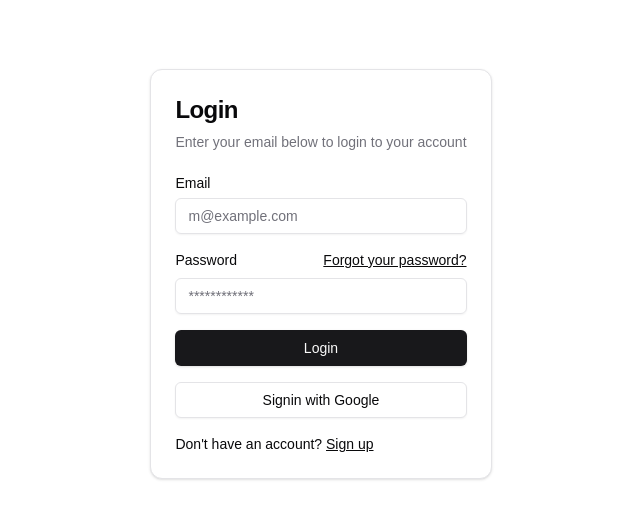
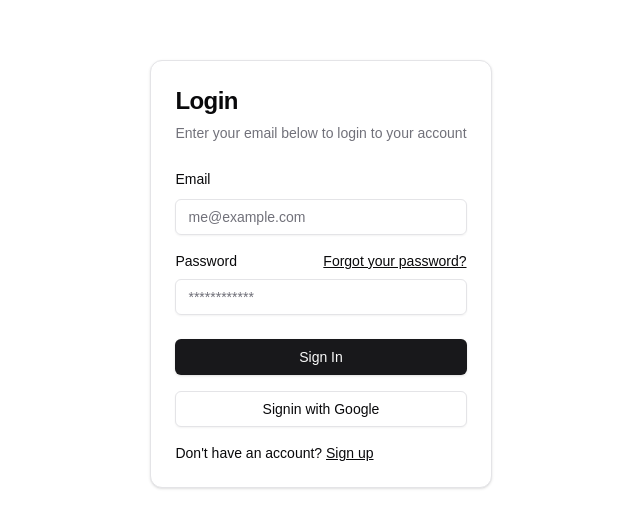
Before and after one commit to w3labkr/nextjs14-authjs5-dashboard, a Next.js app: page /auth/signin in a window 1280 px wide. Shown: the part 126-654 px from the top of the page, without its empty margins (319-959 px from the left). Built offline with nearby package versions, Linux system fonts and the light colour scheme.

Commit message:
Refactor

```diff
--- a/app/auth/forgot-password/page.tsx
+++ b/app/auth/forgot-password/page.tsx
@@ -1,9 +1,36 @@
+import Link from "next/link"
+import { ArrowLeft } from "lucide-react"
+
+import {
+  Card,
+  CardContent,
+  CardDescription,
+  CardHeader,
+  CardTitle,
+} from "@/components/ui/card"
 import { ForgotPasswordForm } from "@/components/forgot-password-form"
 
 export default function Page() {
   return (
     <div className="flex h-screen w-full items-center justify-center px-4">
-      <ForgotPasswordForm />
+      <Card className="mx-auto max-w-sm">
+        <CardHeader>
+          <CardTitle className="text-2xl">Forgot your password?</CardTitle>
+          <CardDescription>
+            Enter your email address below and we will send you a message to reset your password.
+          </CardDescription>
+        </CardHeader>
+        <CardContent>
+          <ForgotPasswordForm />
+          <div className="mt-4 text-sm text-center">
+            <ArrowLeft className="inline size-4 -ml-4" />
+            {` Back to `}
+            <Link href="/auth/signin" className="underline">
+              sign in
+            </Link>
+          </div>
+        </CardContent>
+      </Card>
     </div>
   )
 }
--- a/app/auth/new-password/page.tsx
+++ b/app/auth/new-password/page.tsx
@@ -1,9 +1,36 @@
+import Link from "next/link"
+import { ArrowLeft } from "lucide-react"
+
+import {
+  Card,
+  CardContent,
+  CardDescription,
+  CardHeader,
+  CardTitle,
+} from "@/components/ui/card"
 import { NewPasswordForm } from "@/components/new-password-form"
 
 export default function Page() {
   return (
     <div className="flex h-screen w-full items-center justify-center px-4">
-      <NewPasswordForm />
+      <Card className="mx-auto max-w-sm">
+        <CardHeader>
+          <CardTitle className="text-2xl">Set new password</CardTitle>
+          <CardDescription>
+            Please enter your new password below.
+          </CardDescription>
+        </CardHeader>
+        <CardContent>
+          <NewPasswordForm />
+          <div className="mt-4 text-sm text-center">
+            <ArrowLeft className="inline size-4 -ml-4" />
+            {` Back to `}
+            <Link href="/auth/signin" className="underline">
+              sign in
+            </Link>
+          </div>
+        </CardContent>
+      </Card>
     </div>
   )
 }
--- a/app/auth/signup/page.tsx
+++ b/app/auth/signup/page.tsx
@@ -1,9 +1,37 @@
+import Link from "next/link"
+
+import {
+  Card,
+  CardContent,
+  CardDescription,
+  CardHeader,
+  CardTitle,
+} from "@/components/ui/card"
 import { SignupForm } from "@/components/signup-form"
 
 export default function Page() {
   return (
     <div className="flex h-screen w-full items-center justify-center px-4">
-      <SignupForm />
+      <Card className="mx-auto max-w-sm">
+        <CardHeader>
+          <CardTitle className="text-2xl">Create an account</CardTitle>
+          <CardDescription>
+            Enter your email below to create your account
+          </CardDescription>
+        </CardHeader>
+        <CardContent>
+          <SignupForm />
+          <div className="mt-4 text-sm text-muted-foreground">
+            By clicking sign up, you agree to our <Link href="#" className="underline text-black">Terms of Service</Link> and <Link href="#" className="underline text-black">Privacy Policy</Link> .
+          </div>
+          <div className="mt-4 text-sm">
+            Already have an account?{" "}
+            <Link href="/auth/signin" className="underline">
+              Sign in
+            </Link>
+          </div>
+        </CardContent>
+      </Card>
     </div>
   )
 }
--- a/components/forgot-password-form.tsx
+++ b/components/forgot-password-form.tsx
@@ -1,22 +1,13 @@
 'use client'
 
 import * as React from "react"
-import Link from "next/link"
 import { useRouter } from "next/navigation"
-import { ArrowLeft } from "lucide-react"
 
 import { zodResolver } from "@hookform/resolvers/zod"
 import { useForm } from "react-hook-form"
 import { z } from "zod"
 
 import { Button } from "@/components/ui/button"
-import {
-  Card,
-  CardContent,
-  CardDescription,
-  CardHeader,
-  CardTitle,
-} from "@/components/ui/card"
 import {
   Form,
   FormControl,
@@ -43,22 +34,14 @@ export function ForgotPasswordForm() {
     },
   })
 
-  function onSubmit(data: FormValues) {
-    console.log(data)
+  function onSubmit(values: FormValues) {
+    console.log(values)
     router.push('/auth/verify-code')
   }
 
   return (
-    <Card className="mx-auto max-w-sm">
-      <CardHeader>
-        <CardTitle className="text-2xl">Forgot your password?</CardTitle>
-        <CardDescription>
-          Enter your email address below and we will send you a message to reset your password.
-        </CardDescription>
-      </CardHeader>
-      <CardContent>
     <Form {...form}>
-          <form className="space-y-2" onSubmit={form.handleSubmit(onSubmit)}>
+      <form className="space-y-4" onSubmit={form.handleSubmit(onSubmit)}>
         <FormField
           control={form.control}
           name="email"
@@ -76,14 +59,5 @@ export function ForgotPasswordForm() {
         <Button type="submit" className="w-full">Send</Button>
       </form>
     </Form>
-        <div className="mt-4 text-sm text-center">
-          <ArrowLeft className="inline size-4 -ml-4" />
-          {` Back to `}
-          <Link href="/auth/signin" className="underline">
-            sign in
-          </Link>
-        </div>
-      </CardContent>
-    </Card>
   )
 }
--- a/components/new-password-form.tsx
+++ b/components/new-password-form.tsx
@@ -1,21 +1,12 @@
 'use client'
 
-import Link from "next/link"
 import { useRouter } from "next/navigation"
-import { ArrowLeft } from "lucide-react"
 
 import { zodResolver } from "@hookform/resolvers/zod"
 import { useForm } from "react-hook-form"
 import { z } from "zod"
 
 import { Button } from "@/components/ui/button"
-import {
-  Card,
-  CardContent,
-  CardDescription,
-  CardHeader,
-  CardTitle,
-} from "@/components/ui/card"
 import {
   Form,
   FormControl,
@@ -48,22 +39,14 @@ export function NewPasswordForm() {
     },
   })
 
-  function onSubmit(data: FormValues) {
-    console.log(data)
+  function onSubmit(values: FormValues) {
+    console.log(values)
     router.push('/auth/signin')
   }
 
   return (
-    <Card className="mx-auto max-w-sm">
-      <CardHeader>
-        <CardTitle className="text-2xl">Set new password</CardTitle>
-        <CardDescription>
-          Please enter your new password below.
-        </CardDescription>
-      </CardHeader>
-      <CardContent>
     <Form {...form}>
-          <form className="space-y-2" onSubmit={form.handleSubmit(onSubmit)}>
+      <form className="space-y-4" onSubmit={form.handleSubmit(onSubmit)}>
         <FormField
           control={form.control}
           name="newPassword"
@@ -95,14 +78,5 @@ export function NewPasswordForm() {
         <Button type="submit" className="w-full">Submit</Button>
       </form>
     </Form>
-        <div className="mt-4 text-sm text-center">
-          <ArrowLeft className="inline size-4 -ml-4" />
-          {` Back to `}
-          <Link href="/auth/signin" className="underline">
-            sign in
-          </Link>
-        </div>
-      </CardContent>
-    </Card>
   )
 }
--- a/components/signin-with-credentials.tsx
+++ b/components/signin-with-credentials.tsx
@@ -1,6 +1,8 @@
 'use client'
 
+import * as React from "react"
 import Link from "next/link"
+import { useRouter } from "next/navigation"
 import { signIn } from "next-auth/react"
 
 import { zodResolver } from "@hookform/resolvers/zod"
@@ -18,61 +20,71 @@ import {
 } from "@/components/ui/form"
 import { Button } from "@/components/ui/button"
 import { Input } from "@/components/ui/input"
-import { Label } from "@/components/ui/label"
 
-const formSchema = z.object({
-  username: z.string().min(2, {
-    message: "Username must be at least 2 characters.",
-  }),
+const FormSchema = z.object({
+  email: z.string().max(255).email(),
+  password: z.string().min(6).max(72),
 })
 
+type FormValues = z.infer<typeof FormSchema>
+
 export function SignInWithCredentials() {
-
-  const form = useForm<z.infer<typeof formSchema>>({
-    resolver: zodResolver(formSchema),
+  const router = useRouter()
+  const form = useForm<FormValues>({
+    resolver: zodResolver(FormSchema),
     defaultValues: {
-      username: "",
+      email: "",
+      password: "",
     },
   })
 
-  // const credentialsAction = (formData: any) => {
-  //   console.log(formData)
+  function onSubmit(values: FormValues) {
+    // Do something with the form values.
+    // ✅ This will be type-safe and validated.
     //   // const signed = signIn("credentials", formData)
     //   // console.log(signed)
-  // }
-
-  function onSubmit(values: z.infer<typeof formSchema>) {
-    // Do something with the form values.
-    // ✅ This will be type-safe and validated.
     console.log(values)
+    router.push('/dashboard')
   }
 
   return (
     <Form {...form}>
-      <div className="grid gap-4">
-        <div className="grid gap-2">
-          <Label htmlFor="credentials-email">Email</Label>
-          <Input
-            id="credentials-email"
+      <form className="space-y-4" onSubmit={form.handleSubmit(onSubmit)}>
+        <FormField
+          control={form.control}
           name="email"
-            type="email"
-            placeholder="m@example.com"
-            required
+          render={({ field }) => (
+            <FormItem>
+              <FormLabel>Email</FormLabel>
+              <FormControl>
+                <Input type="email" autoCapitalize="none" autoComplete="email" autoCorrect="off" placeholder="me@example.com" {...field} />
+              </FormControl>
+              <FormDescription></FormDescription>
+              <FormMessage />
+            </FormItem>
+          )}
         />
-        </div>
-        <div className="grid gap-2">
-          <div className="flex items-center">
-            <Label htmlFor="credentials-password">Password</Label>
+        <FormField
+          control={form.control}
+          name="password"
+          render={({ field }) => (
+            <FormItem>
+              <div className="mt-4 flex justify-between items-center">
+              <FormLabel>Password</FormLabel>
               <Link href="/auth/forgot-password" className="ml-auto inline-block text-sm underline">
                 Forgot your password?
               </Link>
               </div>
-          <Input id="credentials-password" name="password" type="password" placeholder="************" required />
-        </div>
-        <Button type="submit" className="w-full">
-          Login
-        </Button>
-      </div>
+              <FormControl>
+                <Input type="password" autoCapitalize="none" autoComplete="current-password" autoCorrect="off" placeholder="************" {...field} />
+              </FormControl>
+              <FormDescription></FormDescription>
+              <FormMessage />
+            </FormItem>
+          )}
+        />
+        <Button type="submit" className="w-full">Sign In</Button>
+      </form>
     </Form>
   )
 }
--- a/components/verify-code-form.tsx
+++ b/components/verify-code-form.tsx
@@ -1,7 +1,6 @@
 'use client'
 
 import * as React from "react"
-import Link from "next/link"
 import { useRouter } from "next/navigation"
 
 import { zodResolver } from "@hookform/resolvers/zod"
@@ -9,13 +8,6 @@ import { useForm } from "react-hook-form"
 import { z } from "zod"
 
 import { Button } from "@/components/ui/button"
-import {
-  Card,
-  CardContent,
-  CardDescription,
-  CardHeader,
-  CardTitle,
-} from "@/components/ui/card"
 import {
   Form,
   FormControl,
@@ -46,20 +38,14 @@ export function VerifyCodeForm() {
     },
   })
 
-  function onSubmit(data: FormValues) {
-    console.log(data)
+  function onSubmit(values: FormValues) {
+    console.log(values)
     router.push('/auth/new-password')
   }
 
   return (
-    <Card className="mx-auto max-w-sm">
-      <CardHeader>
-        <CardTitle className="text-2xl">Email Verification</CardTitle>
-        <CardDescription>Please enter the 6-digit code sent to your email.</CardDescription>
-      </CardHeader>
-      <CardContent>
     <Form {...form}>
-          <form className="space-y-2" onSubmit={form.handleSubmit(onSubmit)}>
+      <form className="space-y-4" onSubmit={form.handleSubmit(onSubmit)}>
         <FormField
           control={form.control}
           name="code"
@@ -86,13 +72,5 @@ export function VerifyCodeForm() {
         <Button type="submit" className="w-full">Verify</Button>
       </form>
     </Form>
-        <div className="mt-4 text-sm text-center">
-          {`Didn't receive the email? `}
-          <Link href="/auth/signin" className="underline">
-            Click to resend
-          </Link>
-        </div>
-      </CardContent>
-    </Card>
   )
 }
```
Also changed, not shown: app/auth/verify-code/page.tsx (+24 -1 lines), components/signup-form.tsx (+2 -29 lines). Lines whose indentation alone changed are shown as unchanged.
